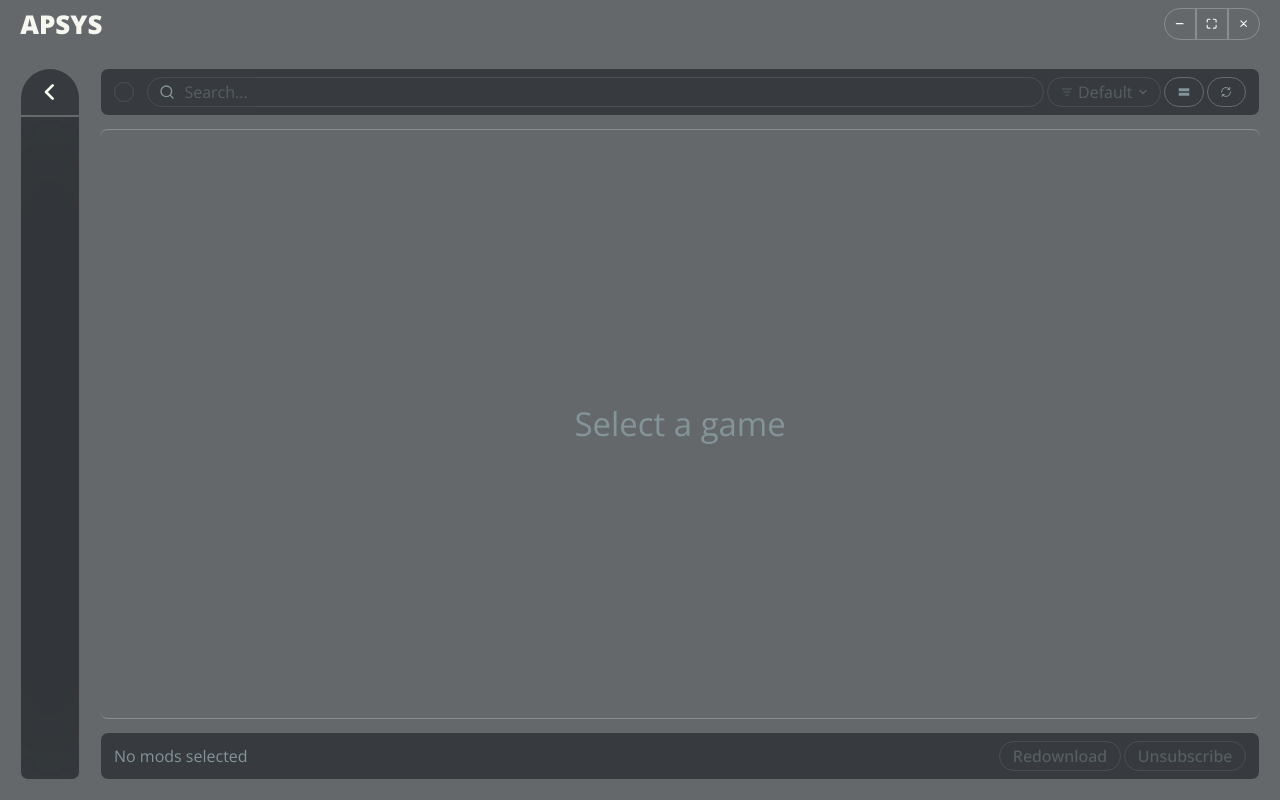
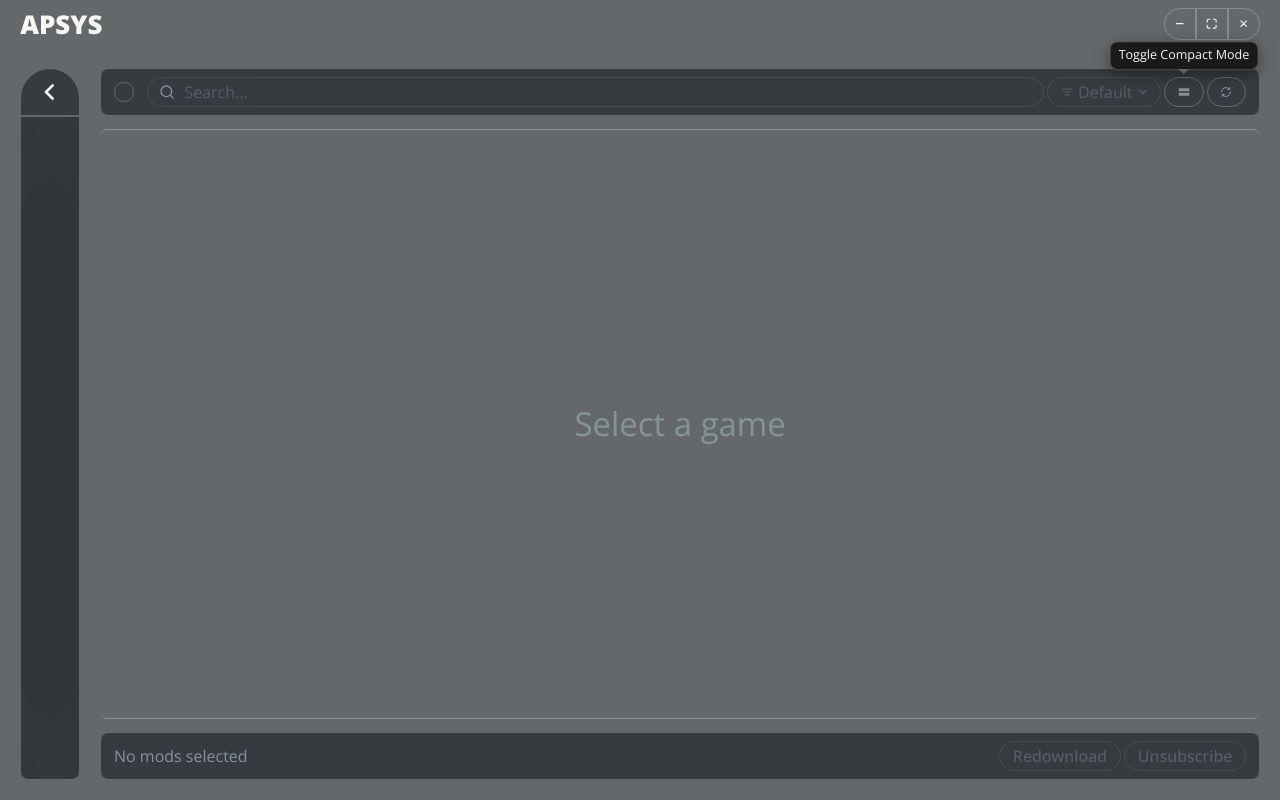
Before and after one commit to Arcadyi/rem, a Svelte app: page / in a window 1280 px wide. Both pictures are taken after a click on the button 1184 px from the left and 92 px from the top of the page. Built offline with nearby package versions, Linux system fonts and the light colour scheme.

Commit message:
feat: themed tooltips

```diff
--- a/src/renderer/src/components/BottomBar.svelte
+++ b/src/renderer/src/components/BottomBar.svelte
@@ -1,4 +1,6 @@
 <script lang="ts">
+  import Tooltip from './Tooltip.svelte'
+
   let { selectedCount, onRedownload, onUnsubscribe } = $props<{
     selectedCount: number
     onRedownload: () => Promise<void>
@@ -35,6 +37,7 @@
     {/if}
   </span>
   <div class="actions">
+    <Tooltip text="Force redownload of the selected items">
       <button
         class="pill-button"
         onclick={handleRedownload}
@@ -42,6 +45,8 @@
       >
         Redownload
       </button>
+    </Tooltip>
+    <Tooltip text="Unsubscribe from the selected items">
       <button
         class="pill-button danger"
         onclick={handleUnsubscribe}
@@ -49,6 +54,7 @@
       >
         Unsubscribe
       </button>
+    </Tooltip>
   </div>
 </div>
 
--- a/src/renderer/src/components/ModCard.svelte
+++ b/src/renderer/src/components/ModCard.svelte
@@ -1,6 +1,7 @@
 <script lang="ts">
   import type { Mod } from '../../../shared/types'
   import Checkbox from './Checkbox.svelte'
+  import Tooltip from './Tooltip.svelte'
   import IconaCloudClockFill from '../assets/icons/IconamoonCloudClockFill.svelte'
   import IconaFolderFill from '../assets/icons/IconamoonFolderFill.svelte'
 
@@ -99,12 +100,8 @@
   </div>
 
   <div class="mod-actions">
-    <button
-      class="action-btn"
-      title="Open on Steam"
-      aria-label="Open on Steam"
-      onclick={handleOpenPage}
-    >
+    <Tooltip text="Open on Steam">
+      <button class="action-btn" aria-label="Open on Steam" onclick={handleOpenPage}>
         <svg
           width="14"
           height="14"
@@ -120,9 +117,11 @@
           <line x1="10" y1="14" x2="21" y2="3" />
         </svg>
       </button>
+    </Tooltip>
+
+    <Tooltip text="Open folder">
       <button
         class="action-btn"
-      title="Open folder"
         aria-label="Open folder"
         onclick={handleOpenFolder}
         disabled={!mod.path}
@@ -140,12 +139,10 @@
           <path d="M22 19a2 2 0 0 1-2 2H4a2 2 0 0 1-2-2V5a2 2 0 0 1 2-2h5l2 3h9a2 2 0 0 1 2 2z" />
         </svg>
       </button>
-    <button
-      class="action-btn"
-      title="Force redownload"
-      aria-label="Force redownload"
-      onclick={handleRedownload}
-    >
+    </Tooltip>
+
+    <Tooltip text="Force redownload">
+      <button class="action-btn" aria-label="Force redownload" onclick={handleRedownload}>
         <svg
           width="14"
           height="14"
@@ -160,12 +157,10 @@
           <path d="M3.51 15a9 9 0 1 0 .49-3.51" />
         </svg>
       </button>
-    <button
-      class="action-btn danger"
-      title="Unsubscribe"
-      aria-label="Unsubscribe"
-      onclick={handleUnsubscribe}
-    >
+    </Tooltip>
+
+    <Tooltip text="Unsubscribe">
+      <button class="action-btn danger" aria-label="Unsubscribe" onclick={handleUnsubscribe}>
         <svg
           width="14"
           height="14"
@@ -182,6 +177,7 @@
           <path d="M9 6V4a1 1 0 0 1 1-1h4a1 1 0 0 1 1 1v2" />
         </svg>
       </button>
+    </Tooltip>
   </div>
 </div>
 
--- /dev/null
+++ b/src/renderer/src/components/Tooltip.svelte
@@ -0,0 +1,134 @@
+<script lang="ts">
+  import { type Snippet } from 'svelte'
+
+  let {
+    text,
+    position = 'top',
+    children
+  } = $props<{
+    text: string
+    position?: 'top' | 'bottom'
+    children: Snippet
+  }>()
+
+  let visible = $state(false)
+  let wrapperEl = $state<HTMLDivElement | null>(null)
+  let x = $state(0)
+  let y = $state(0)
+
+  function portal(node: HTMLElement): { destroy(): void } {
+    document.body.appendChild(node)
+    return {
+      destroy(): void {
+        node.remove()
+      }
+    }
+  }
+
+  function show(): void {
+    if (!wrapperEl || !text) return
+    const rect = wrapperEl.getBoundingClientRect()
+    x = rect.left + rect.width / 2
+    y = position === 'top' ? rect.top : rect.bottom
+    visible = true
+  }
+
+  function hide(): void {
+    visible = false
+  }
+</script>
+
+<div
+  class="tooltip-wrapper"
+  role="group"
+  bind:this={wrapperEl}
+  onmouseenter={show}
+  onmouseleave={hide}
+>
+  {@render children()}
+</div>
+
+{#if visible && text}
+  <div class="tooltip {position}" style="left:{x}px; top:{y}px" use:portal>
+    {text}
+    <span class="arrow {position}"></span>
+  </div>
+{/if}
+
+<style>
+  .tooltip-wrapper {
+    position: relative;
+    display: inline-flex;
+    align-items: center;
+    justify-content: center;
+  }
+
+  :global(.tooltip) {
+    position: fixed;
+    z-index: 9999;
+    white-space: nowrap;
+    pointer-events: none;
+    padding: 4px 8px;
+    background: var(--bg-surface, #1a1a1a);
+    border: 1px solid var(--border-light);
+    border-radius: var(--radius-xs);
+    box-shadow: 0 4px 16px rgba(0, 0, 0, 0.4);
+    font-family: 'Open Sans', sans-serif;
+    font-size: var(--font-size-tiny);
+    color: var(--surface);
+  }
+
+  :global(.tooltip.top) {
+    transform: translate(-50%, calc(-100% - 7px));
+    animation: tooltip-in-top 100ms ease;
+  }
+
+  :global(.tooltip.bottom) {
+    transform: translate(-50%, 7px);
+    animation: tooltip-in-bottom 100ms ease;
+  }
+
+  :global(.tooltip .arrow) {
+    position: absolute;
+    left: 50%;
+    transform: translateX(-50%);
+    width: 0;
+    height: 0;
+  }
+
+  :global(.tooltip .arrow.top) {
+    top: 100%;
+    border-left: 5px solid transparent;
+    border-right: 5px solid transparent;
+    border-top: 5px solid var(--border-light);
+  }
+
+  :global(.tooltip .arrow.bottom) {
+    bottom: 100%;
+    border-left: 5px solid transparent;
+    border-right: 5px solid transparent;
+    border-bottom: 5px solid var(--border-light);
+  }
+
+  @keyframes -global-tooltip-in-top {
+    from {
+      opacity: 0;
+      transform: translate(-50%, calc(-100% - 3px));
+    }
+    to {
+      opacity: 1;
+      transform: translate(-50%, calc(-100% - 7px));
+    }
+  }
+
+  @keyframes -global-tooltip-in-bottom {
+    from {
+      opacity: 0;
+      transform: translate(-50%, 11px);
+    }
+    to {
+      opacity: 1;
+      transform: translate(-50%, 7px);
+    }
+  }
+</style>
--- a/src/renderer/src/components/Topbar.svelte
+++ b/src/renderer/src/components/Topbar.svelte
@@ -8,6 +8,7 @@
   import IconamoonSynchronize from '../assets/icons/IconamoonSynchronize.svelte'
   import LsiconDensityLFilled from '../assets/icons/LsiconDensityLFilled.svelte'
   import LsiconDensitySFilled from '../assets/icons/LsiconDensitySFilled.svelte'
+  import Tooltip from './Tooltip.svelte'
 
   type SortOrder = 'default' | 'name-asc' | 'name-desc' | 'size-desc' | 'size-asc'
 
@@ -56,12 +57,9 @@
 
 <div class="topbar">
   <div class="topbar-left">
-    <Checkbox
-      checked={allSelected}
-      indeterminate={someSelected}
-      disabled={!selectedGame || loading}
-      onchange={handleCheckbox}
-    />
+    <Tooltip text="Select All">
+      <Checkbox checked={allSelected} indeterminate={someSelected} onchange={handleCheckbox} />
+    </Tooltip>
     {#if selectedCount > 0}
       <span class="selection-count">{selectedCount} selected</span>
     {/if}
@@ -86,27 +84,20 @@
 
     <Dropdown options={SORT_OPTIONS} bind:value={sortOrder} disabled={!selectedGame || loading} />
 
-    <button
-      class="pill-button"
-      onclick={onToggleCompact}
-      title="Toggle Compact Mode"
-      aria-label="Toggle Compact Mode"
-    >
+    <Tooltip text="Toggle Compact Mode">
+      <button class="pill-button" onclick={onToggleCompact}>
         {#if compact}
           <LsiconDensityLFilled width={12} height={12} />
         {:else}
           <LsiconDensitySFilled width={12} height={12} />
         {/if}
       </button>
-    <button
-      class="pill-button"
-      onclick={onRefresh}
-      disabled={!selectedGame || loading}
-      title="Refresh"
-      aria-label="Refresh"
-    >
+    </Tooltip>
+    <Tooltip text="Refresh">
+      <button class="pill-button" onclick={onRefresh} disabled={!selectedGame || loading}>
         <IconamoonSynchronize width={12} height={12} />
       </button>
+    </Tooltip>
   </div>
 </div>
 
```
Lines whose indentation alone changed are shown as unchanged.
